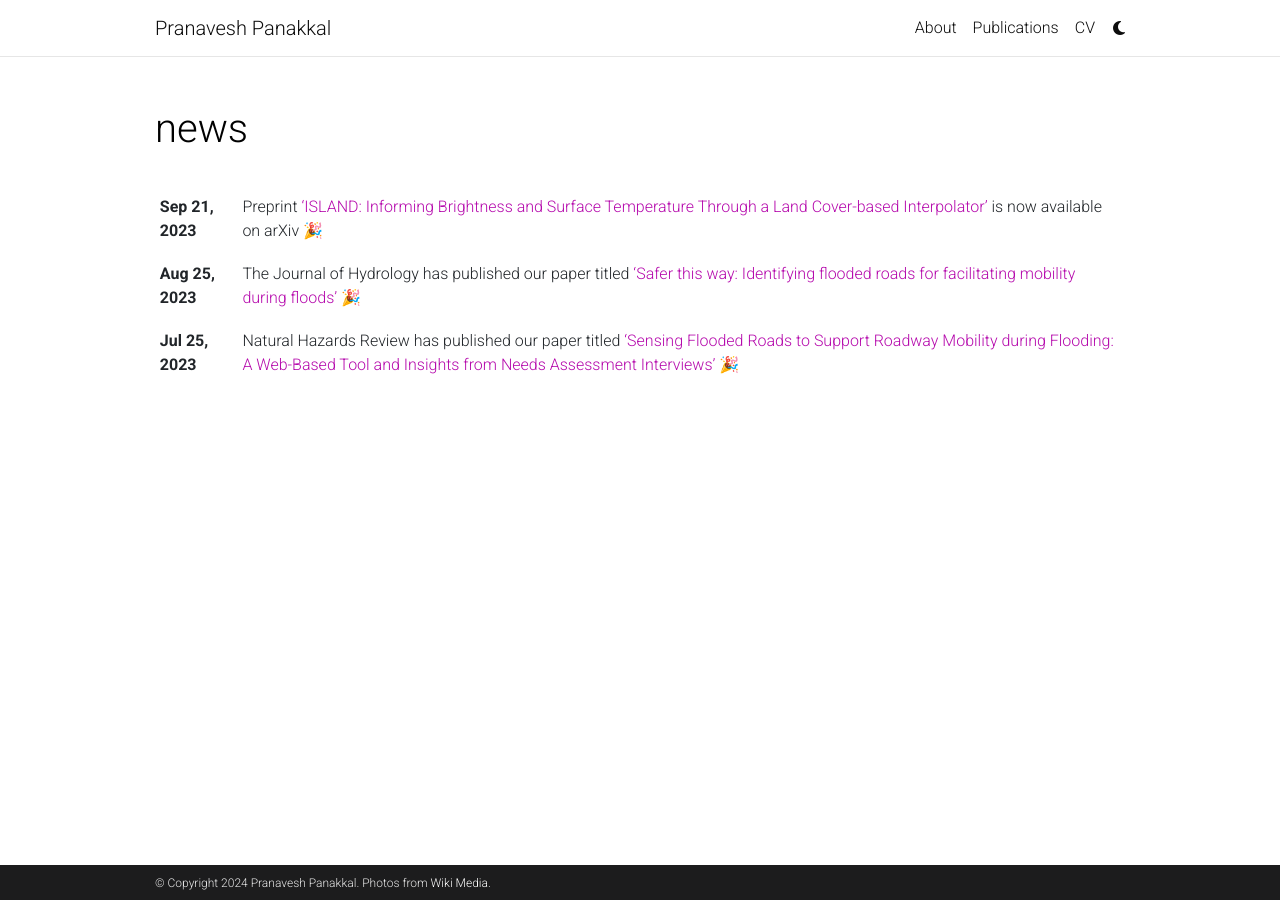
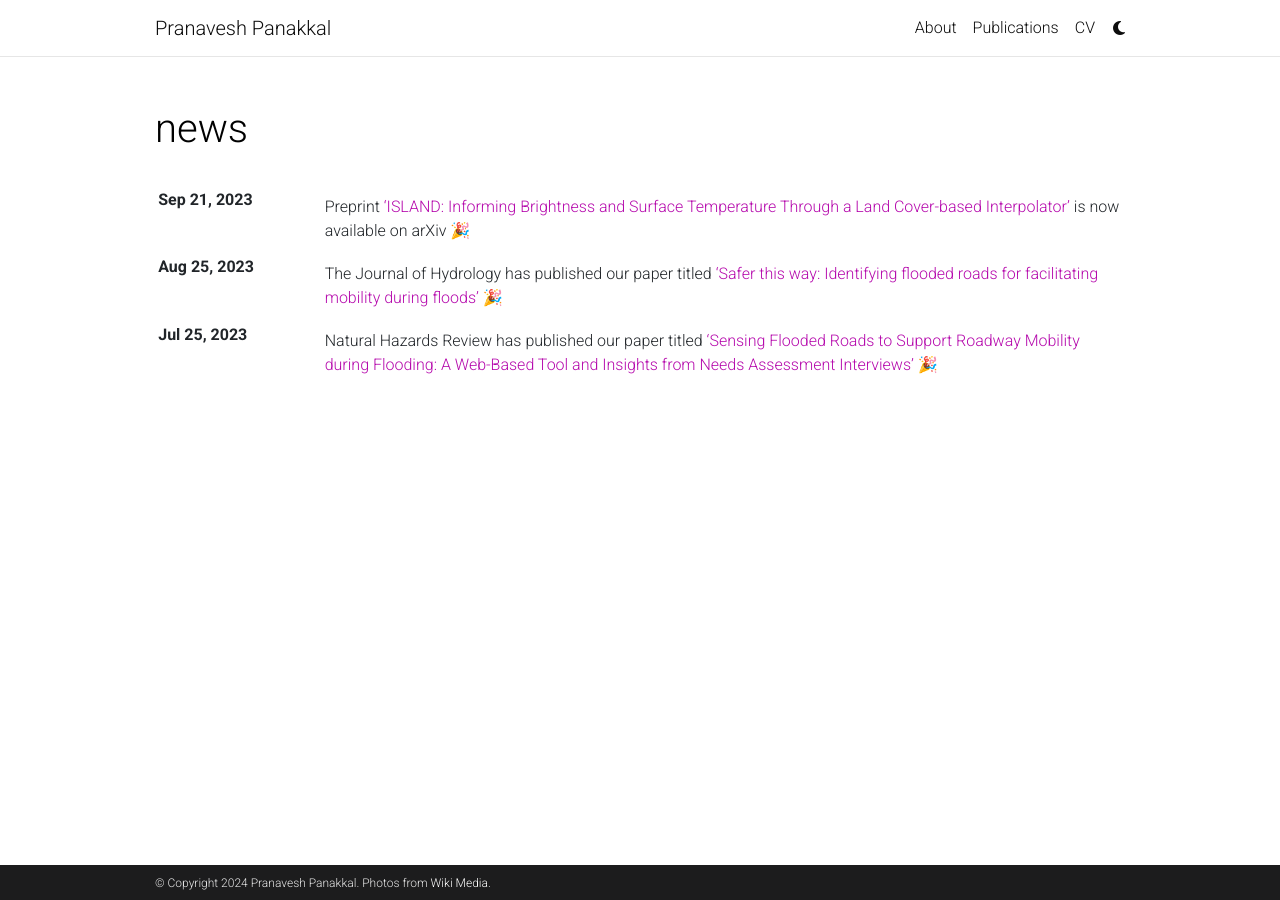
Before and after one commit to Pranavesh-Panakkal/Pranavesh-Panakkal.github.io, a Jekyll site: the page built from news.html, in a window 1280 px wide. Built offline with Jekyll 4.4.1, drawn with Linux system fonts in a browser that asks for light colours; emoji names are drawn with the system emoji font; comment, search, counter and statistics services are not loaded; a style sheet for code colours, icons or effects is not loaded.

Commit message:
Changed padding and width

```diff
--- a/_includes/news.html
+++ b/_includes/news.html
@@ -11,7 +11,7 @@
               {% endif %}
               {% for item in news limit: news_limit %}
                 <tr>
-                  <th scope="row">{{ item.date | date: "%b %-d, %Y" }}</th>
+                  <th scope="row" style="padding: 0.2rem; width: 17%">{{ item.date | date: "%b %-d, %Y" }}</th>
                   <td>
                     {% if item.inline -%}
                       {{ item.content | remove: '<p>' | remove: '</p>' | emojify }}
```
